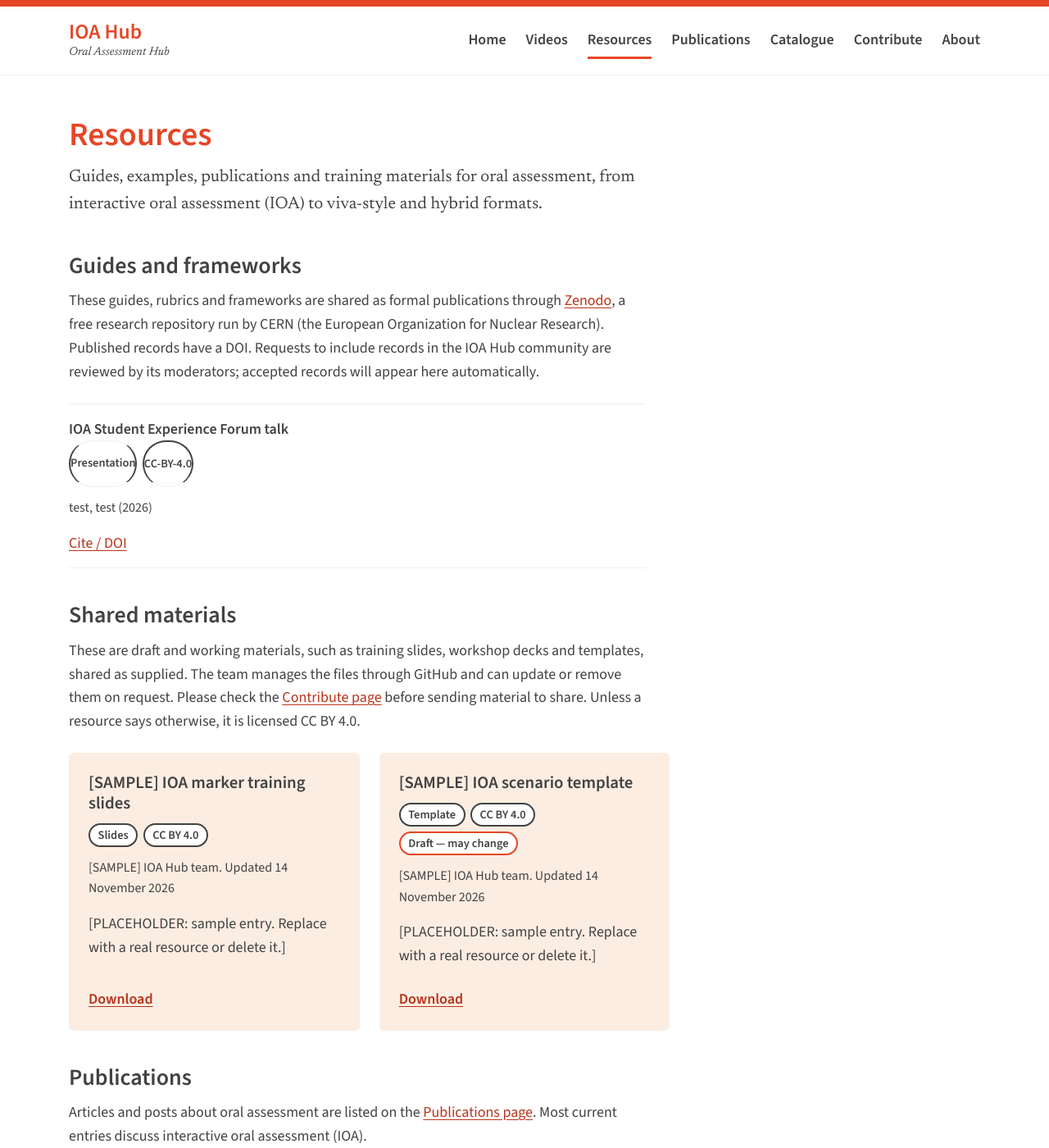
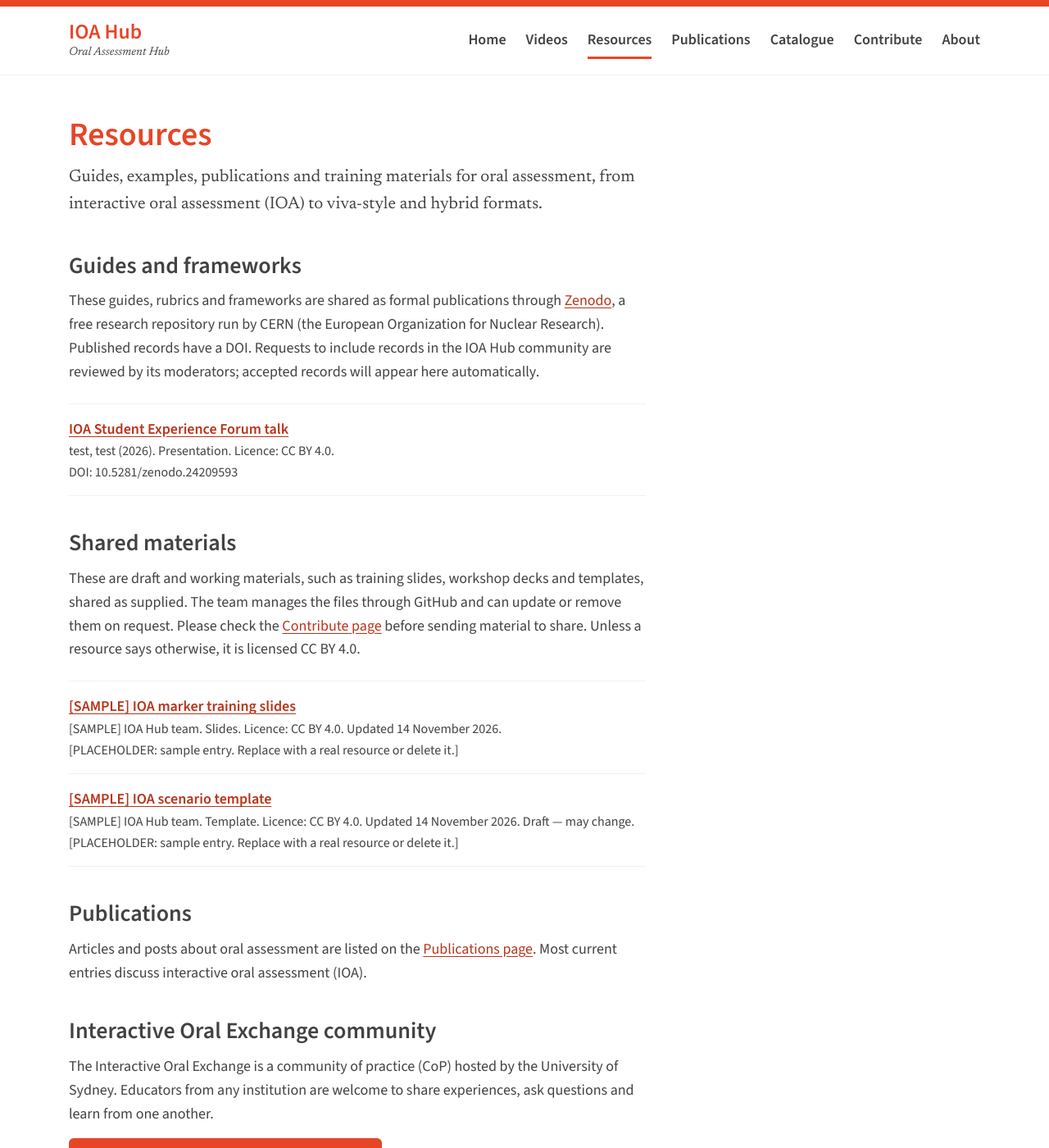
Before and after one commit to HelloAngela/ioa-hub, a Jekyll site: the page built from resources.md, in a window 1280 px wide and 1400 px high. Shown: the whole window at 82% size. Built offline with Jekyll 4.4.1, drawn with Linux system fonts in a browser that asks for light colours.

Commit message:
Show resources as plain text lists instead of cards and tags
Co-Authored-By: Claude Opus 5.5 <noreply@anthropic.com>

```diff
--- a/_includes/resource-list.html
+++ b/_includes/resource-list.html
@@ -1,16 +1,10 @@
 <div class="resource-list">
-<ul class="grid">
+<ul class="pub-list">
 {% for resource in site.data.resources %}
-<li class="card">
-<h3>{{ resource.title | escape }}</h3>
-<ul class="tags">
-<li class="tag">{{ resource.type | default: "other" | capitalize | escape }}</li>
-<li class="tag">{{ resource.licence | default: "CC BY 4.0" | escape }}</li>
-{% if resource.status == "draft" %}<li class="tag tag--draft">Draft — may change</li>{% endif %}
-</ul>
-<p class="card__meta">{{ resource.authors | escape }}{% if resource.updated %}. Updated {{ resource.updated | date: "%-d %B %Y" }}{% endif %}</p>
-<p>{{ resource.description | escape }}</p>
-<p class="card__action"><a href="{{ resource.file | prepend: '/resources/files/' | relative_url }}" download data-goatcounter-click="download: {{ resource.file | escape }}" data-goatcounter-title="{{ resource.title | escape }}">Download<span class="visually-hidden">: {{ resource.title | escape }}</span></a></p>
+<li>
+<a class="pub-title" href="{{ resource.file | prepend: '/resources/files/' | relative_url }}" download data-goatcounter-click="download: {{ resource.file | escape }}" data-goatcounter-title="{{ resource.title | escape }}">{{ resource.title | escape }}</a>
+<span class="pub-meta">{{ resource.authors | escape }}. {{ resource.type | default: "other" | capitalize | escape }}. Licence: {{ resource.licence | default: "CC BY 4.0" | escape }}.{% if resource.updated %} Updated {{ resource.updated | date: "%-d %B %Y" }}.{% endif %}{% if resource.status == "draft" %} Draft — may change.{% endif %}</span>
+{% if resource.description %}<span class="pub-note">{{ resource.description | escape }}</span>{% endif %}
 </li>
 {% endfor %}
 </ul>
--- a/_includes/zenodo-list.html
+++ b/_includes/zenodo-list.html
@@ -1,28 +1,19 @@
 <div class="zenodo-list">
 {% assign records = site.data.zenodo.records %}
 {% if records and records.size > 0 %}
-<ul class="pub-list zenodo-list__items">
+<ul class="pub-list">
 {% for record in records %}
 {% assign year = record.publication_date | slice: 0, 4 %}
 {% assign authors = record.creators | join: "; " %}
+{% if record.doi %}{% capture link %}https://doi.org/{{ record.doi }}{% endcapture %}{% else %}{% assign link = record.url %}{% endif %}
 <li>
-<span class="pub-title">{{ record.title | escape }}</span>
-<ul class="tags">
-{% if record.resource_type %}<li class="tag">{{ record.resource_type | escape }}</li>{% endif %}
-<li class="tag">{% if record.licence %}{{ record.licence | upcase | escape }}{% else %}Licence not stated{% endif %}</li>
-</ul>
-<p class="pub-meta">{{ authors | escape }}{% if year != "" %} ({{ year }}){% endif %}</p>
-{% if record.doi %}
-<a href="https://doi.org/{{ record.doi | escape }}" data-goatcounter-click="zenodo: {{ record.doi | escape }}" data-goatcounter-title="{{ record.title | escape }}">Cite / DOI<span class="visually-hidden">: {{ record.title | escape }}</span></a>
-{% else %}
-<a href="{{ record.url | escape }}" data-goatcounter-click="zenodo: {{ record.url | escape }}" data-goatcounter-title="{{ record.title | escape }}">View on Zenodo<span class="visually-hidden">: {{ record.title | escape }}</span></a>
-{% endif %}
+<a class="pub-title" href="{{ link | escape }}" data-goatcounter-click="zenodo: {{ link | escape }}" data-goatcounter-title="{{ record.title | escape }}">{{ record.title | escape }}</a>
+<span class="pub-meta">{{ authors | escape }}{% if year != "" %} ({{ year }}){% endif %}.{% if record.resource_type %} {{ record.resource_type | escape }}.{% endif %} Licence: {% if record.licence %}{{ record.licence | upcase | replace: "-", " " | escape }}{% else %}not stated{% endif %}.</span>
+{% if record.doi %}<span class="pub-meta">DOI: {{ record.doi | escape }}</span>{% endif %}
 </li>
 {% endfor %}
 </ul>
 {% else %}
-<div class="note">
 <p>No citable resources are listed yet. The first ones will appear here once they are published in the IOA Hub community on Zenodo.</p>
-</div>
 {% endif %}
 </div>
```
